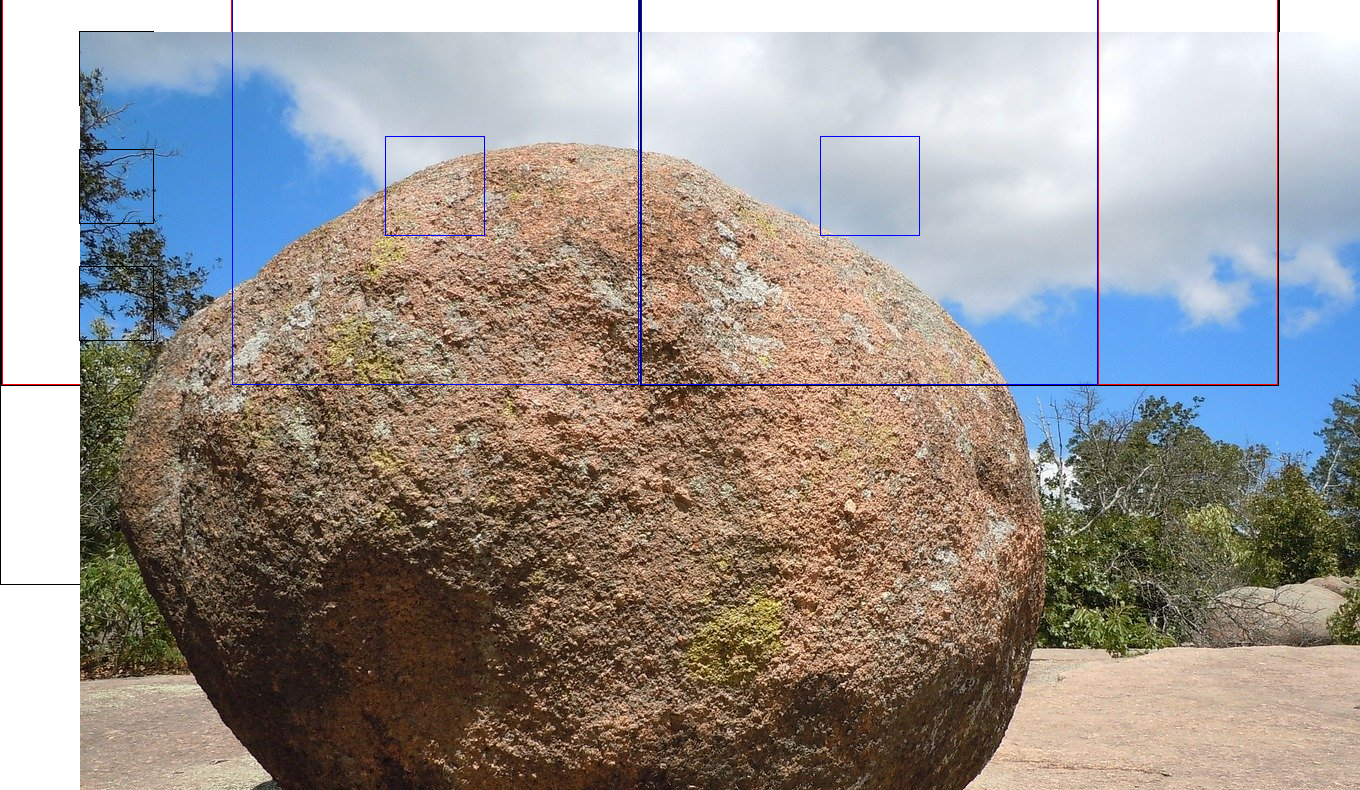
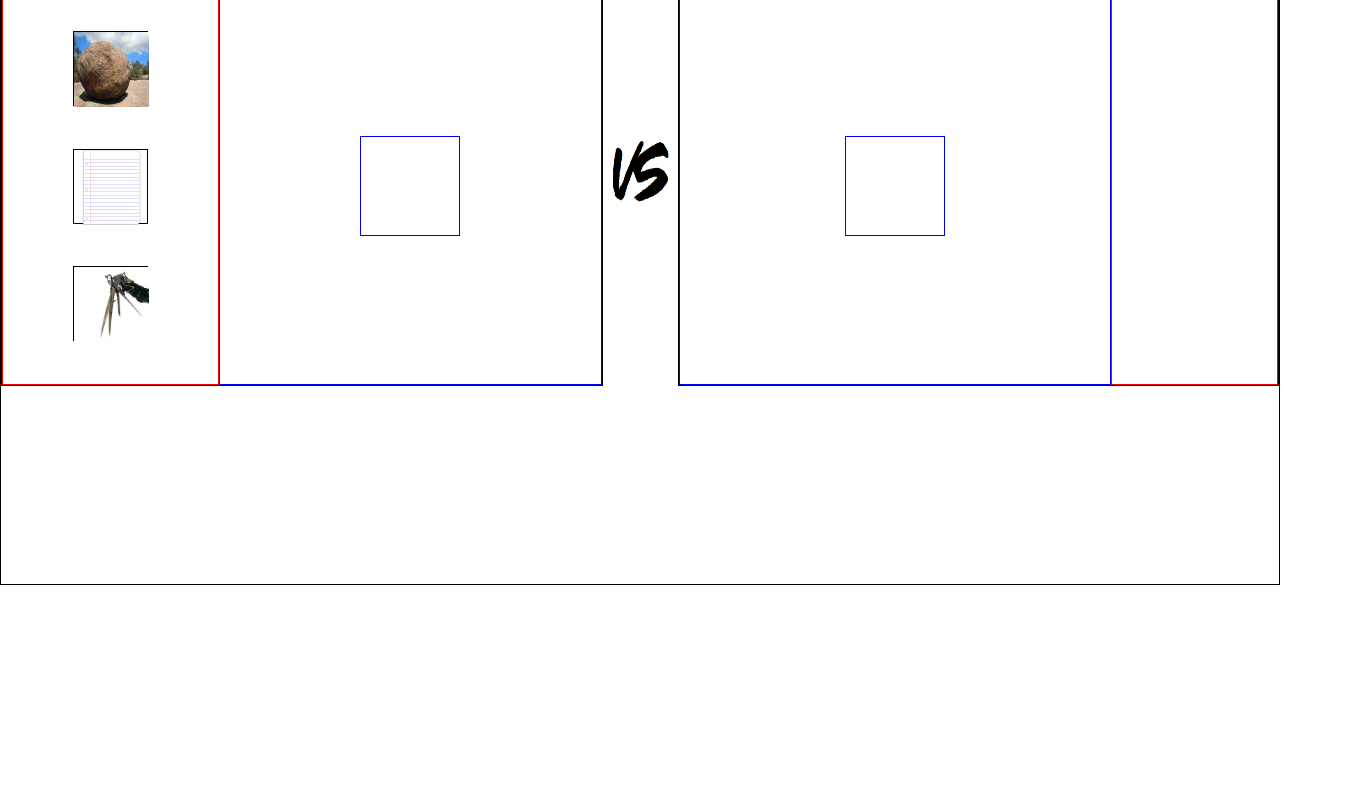
Before and after one commit to SoulCartel117/Rock-Paper-Scissors, a plain HTML site: page index.html in a window 1280 px wide. Shown: the part 52-842 px from the top of the page, 1360 px wide, since content can reach past the window. After the commit the page ends 800 px from the top, so only its background shows below. Drawn offline with Linux system fonts and the light colour scheme.

Commit message:
Sized images added

```diff
--- a/index.html
+++ b/index.html
@@ -10,14 +10,15 @@
         <div class="container-flex">
             <div class="user-flex">
                 <div class="user-left">
-                    <div class="option1"><img src="images/boulder.jpg"></div>
-                    <div class="option2"></div>
-                    <div class="option3"></div>
+                    <div class="option1"><a href="#"><img src="images/boulder.jpg"></a></div>
+                    <div class="option2"><a href="#"><img src="images/paper.png"></a></div>
+                    <div class="option3"><a href="#"><img src="images/scissors.jpg"></a></div>
                 </div>
                 <div class="user-right">
                     <div class="user-selection"></div>
                 </div>
             </div>
+            <img src="images/VS.png" class="vs">
             <div class="computer">
                 <div class="user-right">
                     <div class="computer-selection"></div>
--- a/styleSheet.css
+++ b/styleSheet.css
@@ -52,11 +52,24 @@
     height: 75px;
     width: 75px;
 }
+
+div.user-left img{
+    height: 75px;
+    width: 75px;
+}
+
 .user-selection{
     border: 1px solid blue;
     height: 100px;
     width: 100px;
 }
+
+img.vs{
+    width: 75px;
+    height: 75px;
+    margin-top: 12%;
+}
+
 .computer-selection{
     border: 1px solid blue;
     height: 100px;
```
Also changed, not shown: Images/VS.png (added).
